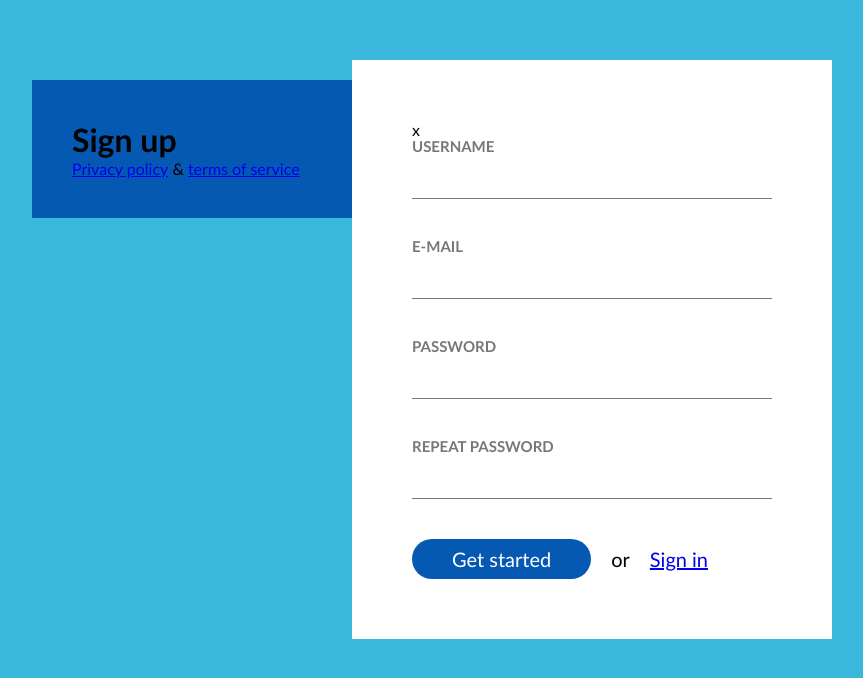
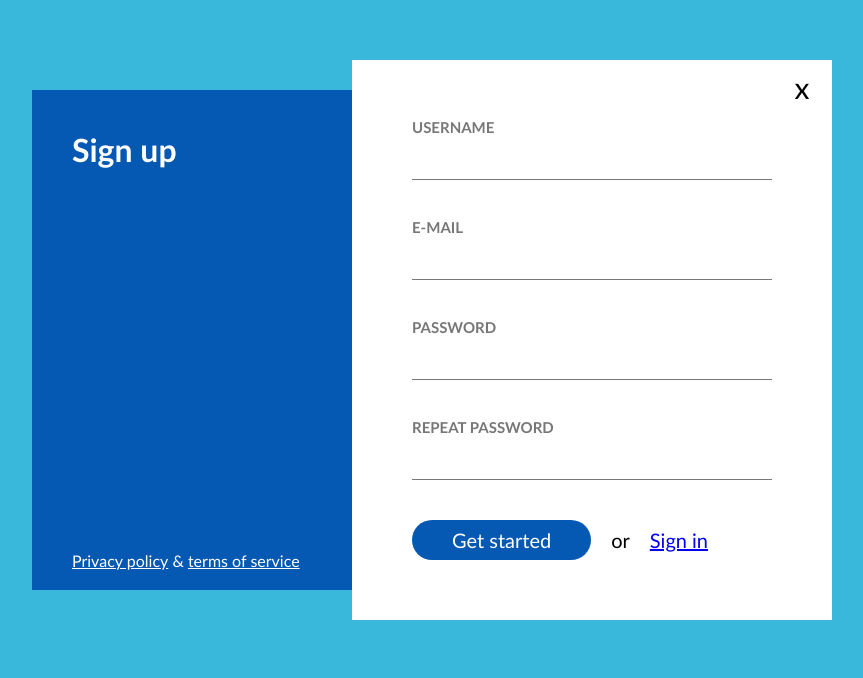
Before and after one commit to front-end-by-rimantas/20-grupe-sign-up, a plain HTML site: page index.html in a window 1280 px wide. Shown: the whole page, without its empty margins (208-1071 px from the left). Drawn offline with Linux system fonts and the light colour scheme.

Commit message:
Element positioning with position absolute

```diff
--- a/css/custom.css
+++ b/css/custom.css
@@ -6,6 +6,7 @@ body {
         width: 800px;
         margin-top: 60px;
         margin-left: calc(50% - 400px);
+        position: relative;
     }
         .left-column {
             display: inline-block;
@@ -13,20 +14,39 @@ body {
             width: 40%;
             padding: 40px;
             background-color: #0659B3;
-            margin-top: 20px;
+            position: absolute;
+            top: 30px;
+            bottom: 30px;
+            color: #fff;
         }
             h1 {}
-            footer {}
-                footer > a {}
+            footer {
+                position: absolute;
+                bottom: 20px;
+            }
+                footer > a {
+                    color: #fff;
+                }
                 footer > span {}
         .right-column {
             display: inline-block;
-            float: left;
+            float: right;
             width: 60%;
             padding: 60px;
             background-color: #fff;
+            position: relative;
         }
-            .close {}
+            .close {
+                display: inline-block;
+                width: 60px;
+                height: 60px;
+                text-align: center;
+                font-size: 30px;
+                line-height: 54px;
+                position: absolute;
+                top: 0;
+                right: 0;
+            }
             .form {
                 display: inline-block;
                 width: 100%;
```
